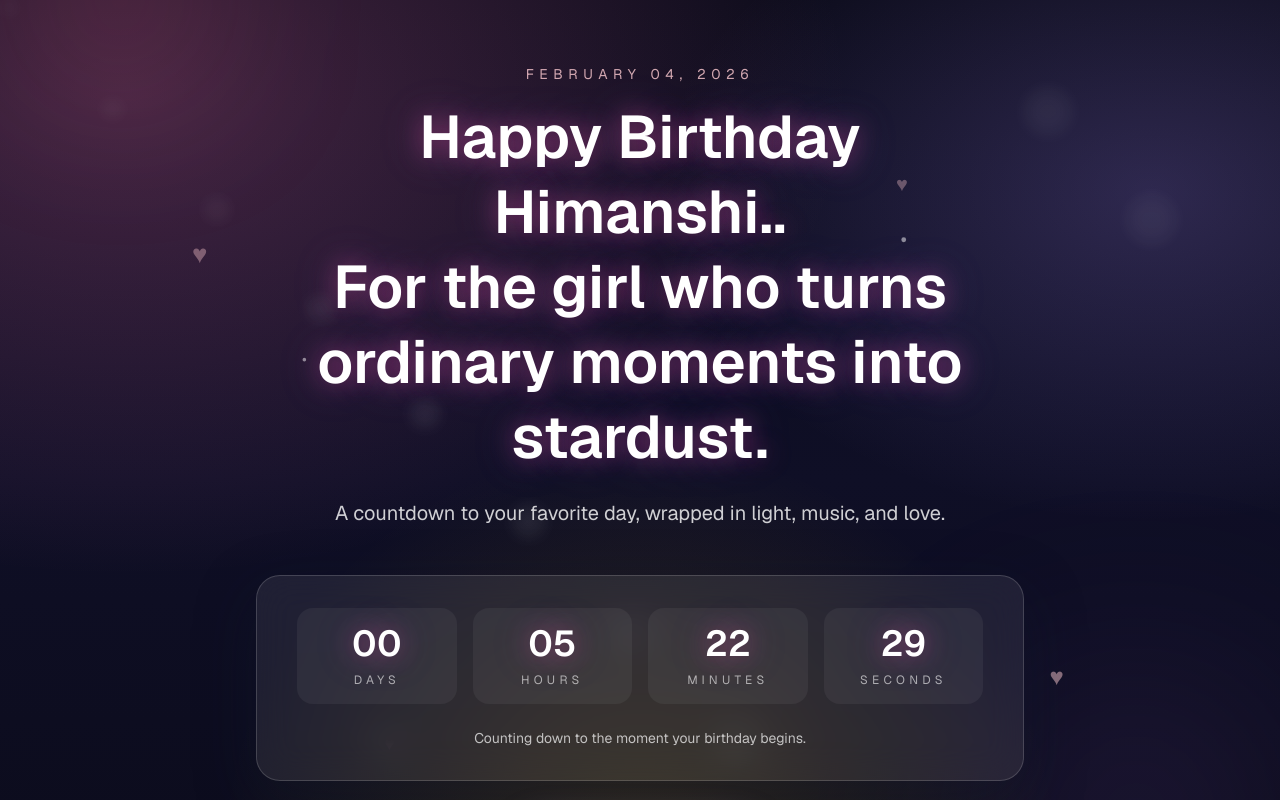
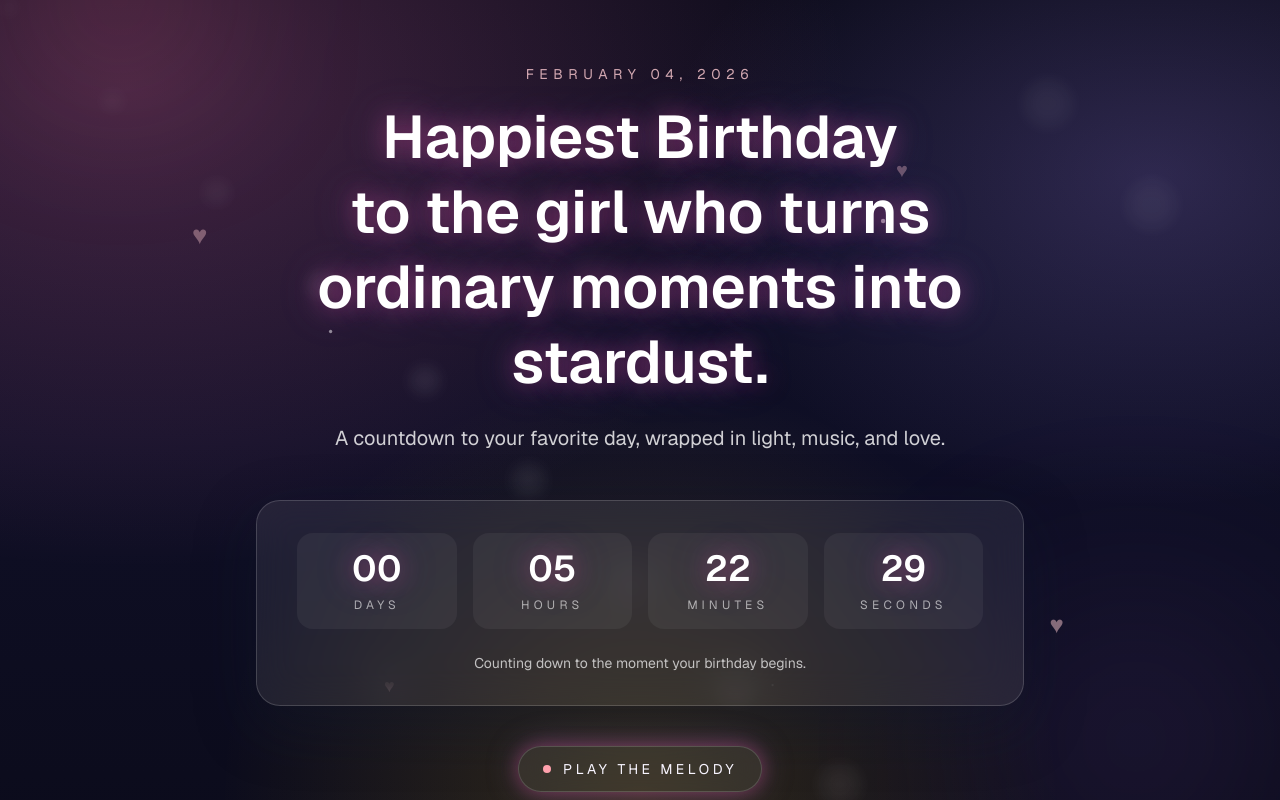
Before and after one commit to harsh23bai/gf-birthday, a Next.js app: page / in a window 1280 px wide. Shown: the top 800 px of the page. Built offline with nearby package versions, Linux system fonts and the light colour scheme.

Commit message:
update video

```diff
--- a/app/page.tsx
+++ b/app/page.tsx
@@ -34,10 +34,10 @@ export default function Home() {
             February 04, 2026
           </p>
           <h1 className="text-4xl font-semibold leading-tight text-white md:text-6xl text-glow">
-            Happy Birthday Himanshi..
+            Happiest Birthday
           </h1>
           <h2 className="text-4xl font-semibold leading-tight text-white md:text-6xl text-glow">
-            For the girl who turns ordinary moments into stardust.
+            to the girl who turns ordinary moments into stardust.
           </h2>
           <p className="mt-6 text-lg text-white/80 md:text-xl">
             A countdown to your favorite day, wrapped in light, music, and love.
--- a/app/trailer/page.tsx
+++ b/app/trailer/page.tsx
@@ -20,13 +20,13 @@ export default function TrailerPage() {
         <div className="relative w-full max-w-4xl overflow-hidden rounded-3xl border border-white/10 bg-black/30">
           <video
             ref={videoRef}
-            src="https://commondatastorage.googleapis.com/gtv-videos-bucket/sample/BigBuckBunny.mp4"
+            src="https://www.youtube.com/watch?v=__bNjF-xR1U&list=RD__bNjF-xR1U&start_radio=1"
             poster="/trailer-poster.svg"
             className="h-full w-full"
             autoPlay
-            muted
+            // muted
             playsInline
-            controls={false}
+            controls={True}
             preload="auto"
             disablePictureInPicture
             controlsList="nodownload noplaybackrate noremoteplayback"
@@ -42,7 +42,7 @@ export default function TrailerPage() {
                 exit={{ opacity: 0 }}
                 className="absolute inset-0 flex items-center justify-center bg-black/70"
               >
-                <Loader label="Loading trailer" />
+                <Loader label="Loading Video.." />
               </motion.div>
             )}
           </AnimatePresence>
```
